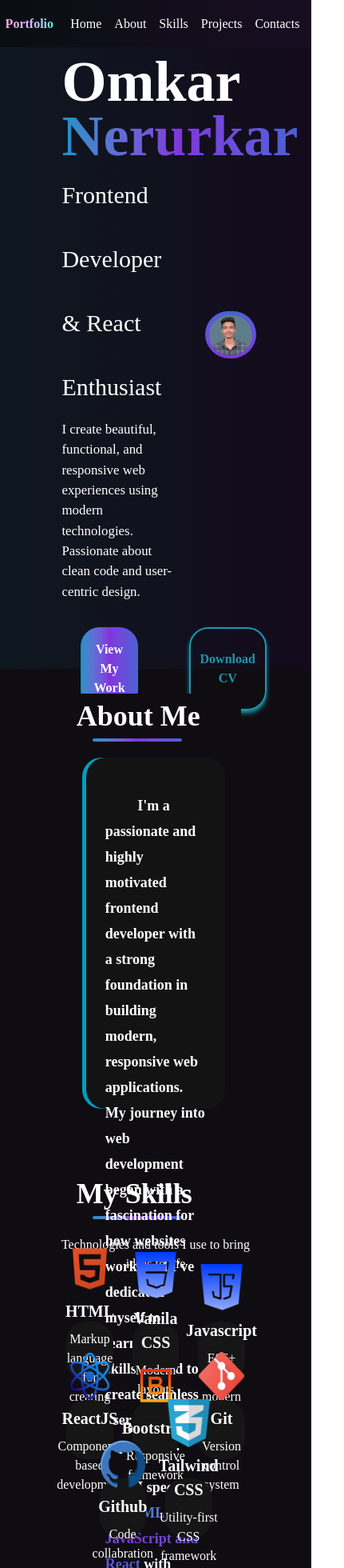
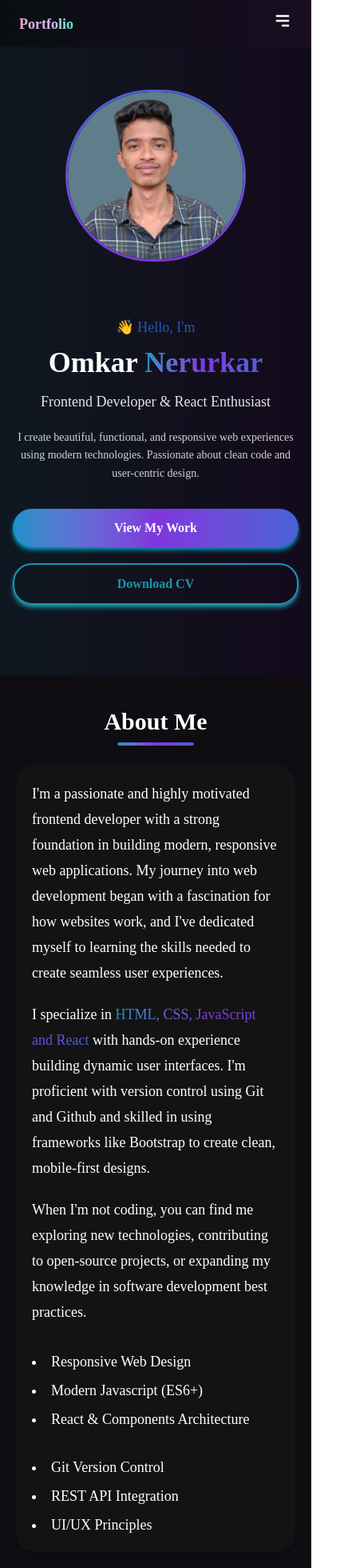
Before and after one commit to omkarNerurkar45/portfolio, a React (Vite) app: page / in a window 390 px wide. Shown: the top 1960 px of the page at 80% size, 431 px wide, since content can reach past the window. Built offline with nearby package versions, Linux system fonts and the light colour scheme; a web font is replaced by a local one.

Commit message:
Maked it responsive

```diff
--- a/package.json
+++ b/package.json
@@ -13,6 +13,7 @@
     "@tailwindcss/vite": "^4.1.16",
     "react": "^19.1.1",
     "react-dom": "^19.1.1",
+    "react-icons": "^5.5.0",
     "react-router-dom": "^7.9.5",
     "react-scroll": "^1.9.3",
     "tailwindcss": "^4.1.16"
--- a/src/components/About.jsx
+++ b/src/components/About.jsx
@@ -1,36 +1,47 @@
-import React from 'react'
+import React from "react";
 
 const About = () => {
   return (
-    <div className=' flex flex-col bg-[#0f0d11] text-white pt-5 h-[65vh]'>
-      <div className="main h-[60vh] w-[55vw]  m-auto bg-[#0f0d11]">
-        <div className=" upper text-4xl font-bold p-2 w-50">About Me</div>
-        <div className="ml-7 rounded-2xl h-1 w-28 bg-gradient-to-r from-[#1192c9] via-[#7f35dd] to-[#4961d4]"></div>
-        <div className="bg-[#131313] shadow-[-5px_0px_0px_#009ec0] p-6  bg-[#009ec0] rounded-3xl m-5 p-5 font-bold h-[52vh] lower leading-10">
-          <p className='leading-8 text-lg mt-5 justify-center'>&nbsp;&nbsp;&nbsp;&nbsp;&nbsp;&nbsp;&nbsp;&nbsp;&nbsp;I'm a passionate and highly motivated frontend developer with a strong foundation in building modern, responsive web applications. My journey into web development began with a fascination for how websites work, and I've dedicated myself to learning the skills needed to create seamless user experiences.</p>
-          <p className='leading-8 text-lg mt-5 justify-center'>&nbsp;&nbsp;&nbsp;&nbsp;&nbsp;&nbsp;&nbsp;&nbsp;&nbsp;I specialize in <span className='bg-gradient-to-r from-[#1192c9] to-[#4961d4] via-[#7f35dd] bg-clip-text text-transparent'>HTML, CSS, JavaScript and React</span> with hands-on experience building dynamic user interfaces. I'm proficient with version control using Git and Github and skilled in using frameworks like Bootstrap to create clean, mobile-first designs.</p>
-          <p className='leading-8 text-lg mt-5 justify-center'>&nbsp;&nbsp;&nbsp;&nbsp;&nbsp;&nbsp;&nbsp;&nbsp;&nbsp;When I'm not coding, you can find me exploring new technologies, contributing to open-source projects or expanding my knwoledge in software development best practices. </p>
+    <section className="flex flex-col bg-[#0f0d11] text-white py-10 px-5 sm:px-10 md:px-20">
 
-          <div className="list flex justify-around pt-5 items-center mx-auto">
-            <div className="left">
-              <ul>
+      <div className="text-center mb-6">
+        <h1 className="text-3xl sm:text-4xl md:text-5xl font-bold">About Me</h1>
+        <div className="h-1 w-24 sm:w-28 mx-auto mt-2 rounded-2xl bg-gradient-to-r from-[#1192c9] via-[#7f35dd] to-[#4961d4]"></div>
+      </div>
+
+
+      <div className="bg-[#131313] shadow-md p-5 sm:p-8 md:p-10 rounded-3xl max-w-5xl mx-auto">
+
+        <p className="text-lg sm:text-xl leading-8 mb-5">
+          I'm a passionate and highly motivated frontend developer with a strong foundation in building modern, responsive web applications. My journey into web development began with a fascination for how websites work, and I've dedicated myself to learning the skills needed to create seamless user experiences.
+        </p>
+        <p className="text-lg sm:text-xl leading-8 mb-5">
+          I specialize in{" "}
+          <span className="bg-gradient-to-r from-[#1192c9] via-[#7f35dd] to-[#4961d4] bg-clip-text text-transparent">
+            HTML, CSS, JavaScript and React
+          </span>{" "}
+          with hands-on experience building dynamic user interfaces. I'm proficient with version control using Git and Github and skilled in using frameworks like Bootstrap to create clean, mobile-first designs.
+        </p>
+        <p className="text-lg sm:text-xl leading-8 mb-8">
+          When I'm not coding, you can find me exploring new technologies, contributing to open-source projects, or expanding my knowledge in software development best practices.
+        </p>
+
+
+        <div className="flex flex-col md:flex-row justify-around gap-8">
+          <ul className="list-disc list-inside space-y-2 text-lg sm:text-xl">
             <li>Responsive Web Design</li>
             <li>Modern Javascript (ES6+)</li>
             <li>React & Components Architecture</li>
           </ul>
-            </div>
-            <div className="right">
-              <ul>
+          <ul className="list-disc list-inside space-y-2 text-lg sm:text-xl">
             <li>Git Version Control</li>
             <li>REST API Integration</li>
             <li>UI/UX Principles</li>
           </ul>
         </div>
       </div>
-        </div>
-      </div>
-    </div>
-  )
-}
+    </section>
+  );
+};
 
-export default About
+export default About;
--- a/src/components/Home.jsx
+++ b/src/components/Home.jsx
@@ -3,50 +3,55 @@ import { Link } from "react-scroll";
 
 const Home = () => {
   const btnResume = () => {
-    const pdfUrl = "../src/Assets/omkarNerurkar_resume.pdf";
+    // ✅ Use PDF from the public folder
+    const pdfUrl = "/omkarNerurkar_resume.pdf";
     const link = document.createElement("a");
     link.href = pdfUrl;
     link.download = "omkarNerurkar_resume.pdf";
-    document.body.appendChild(link);
     link.click();
-    document.body.removeChild(link);
   };
 
   return (
-    <div className="bg-slate-800 h-[99vh] text-white bg-gradient-to-r from-[#0e1821] to-[#130a1b]">
-      <div className="w-3/4 m-auto h-full flex justify-around">
-        {/* Left Div */}
+    <section
+      id="Home"
+      className="bg-gradient-to-r from-[#0e1821] to-[#130a1b] text-white min-h-screen w-full flex items-center justify-center px-4 sm:px-8 py-10 overflow-hidden"
+    >
 
-        <div className="left w-1/2 flex flex-col my-auto">
-          <div>
-            <h1 className="pl-2 leading-17 text-[#215abc]">👋 Hello, I'm</h1>
-          </div>
-          <div>
-            <h1 className="pl-2 leading-17 text-7xl font-extrabold">
+      <div className="flex flex-col-reverse lg:flex-row justify-between items-center w-full max-w-[1300px] gap-12">
+
+
+        <div className="flex flex-col items-center lg:items-start text-center lg:text-left w-full lg:w-1/2 animate-fadeIn">
+          <h1 className="text-[#215abc] text-lg sm:text-xl md:text-2xl lg:text-3xl mt-5 lg:mt-0">
+            👋 Hello, I'm
+          </h1>
+
+          <h1 className="text-4xl sm:text-5xl md:text-6xl lg:text-7xl font-extrabold mt-2 leading-tight">
             Omkar{" "}
-              <span className="bg-gradient-to-r from-[#1192c9] to-[#4961d4] via-[#7f35dd] bg-clip-text text-transparent">
+            <span className="bg-gradient-to-r from-[#1192c9] via-[#7f35dd] to-[#4961d4] bg-clip-text text-transparent">
               Nerurkar
             </span>
           </h1>
-          </div>
-          <div>
-            <h2 className="pl-2 leading-20 text-3xl">
+
+          <h2 className="text-lg sm:text-2xl md:text-3xl lg:text-4xl mt-3 text-gray-200">
             Frontend Developer & React Enthusiast
           </h2>
-          </div>
-          <div>
-            <p className=" pl-2 text-[2vh] font-extralight">
-              I create beautiful, functional, and responsive web experiences
-              using modern technologies. Passionate about clean code and
-              user-centric design.
+
+          <p className="text-sm sm:text-base md:text-lg mt-5 leading-relaxed font-extralight text-gray-300 max-w-md">
+            I create beautiful, functional, and responsive web experiences using
+            modern technologies. Passionate about clean code and user-centric
+            design.
           </p>
-          </div>
-          <div className="btns flex">
-            <button className="btnHover cursor-pointer font-bold m-8 rounded-3xl p-4 bg-gradient-to-r from-[#1192c9] to-[#4961d4] via-[#7f35dd] shadow-[#029dc1]">
-              <Link to="Projects" smooth={true} duration={700} offset={-80}>View My Work</Link>
+
+
+          <div className="flex flex-col sm:flex-row gap-5 mt-8 w-full sm:w-auto justify-center lg:justify-start">
+            <button className="cursor-pointer font-bold rounded-3xl px-8 py-3 bg-gradient-to-r from-[#1192c9] via-[#7f35dd] to-[#4961d4] shadow-md shadow-[#029dc1] hover:opacity-90 transition duration-300">
+              <Link to="Projects" smooth={true} duration={700} offset={-80}>
+                View My Work
+              </Link>
             </button>
+
             <button
-              className="btnHover cursor-pointer font-bold m-8 border-2 border-[#1c96ac] text-[#1c96ac] rounded-3xl p-3 hover:text-white hover:bg-[#1c96ac] hover:duration-[0.6s] shadow-md shadow-[#1c96ac] "
+              className="cursor-pointer font-bold border-2 border-[#1c96ac] text-[#1c96ac] rounded-3xl px-8 py-3 hover:text-white hover:bg-[#1c96ac] transition duration-500 shadow-md shadow-[#1c96ac]"
               onClick={btnResume}
             >
               Download CV
@@ -54,19 +59,21 @@ const Home = () => {
           </div>
         </div>
 
-        {/* right Div */}
 
-        <div className="right rounded-full p-px bg-gradient-to-b  from-[#4961d4] to-[#7f35dd] my-auto h-[15vw]">
-          <div className="overflow-hidden bg-gradient-to-b from-[#4961d4] to-[#7f35dd] p-1 h-[15vw] rounded-full">
+        <div className="flex justify-center lg:justify-end w-full lg:w-1/2 mt-6 lg:mt-16 animate-fadeInUp">
+          <div className="rounded-full p-[3px] bg-gradient-to-b from-[#4961d4] to-[#7f35dd]
+            h-[55vw] sm:h-[35vw] md:h-[25vw] lg:h-[18vw] max-h-[280px] min-h-[150px]">
+            <div className="overflow-hidden rounded-full h-full bg-[#0e1821]">
               <img
-              className="w-full rounded-full h-full"
+                className="w-full h-full object-cover rounded-full"
                 src="../src/Assets/photo.png"
-              alt=""
+                alt="Omkar Nerurkar"
               />
             </div>
           </div>
         </div>
       </div>
+    </section>
   );
 };
 
--- a/src/components/Navbar.jsx
+++ b/src/components/Navbar.jsx
@@ -1,21 +1,80 @@
-import React from 'react'
-import { Link } from 'react-scroll'
+import React, { useState } from "react";
+import { Link } from "react-scroll";
+import { HiMenuAlt3, HiX } from "react-icons/hi";
 
 const Navbar = () => {
+  const [isOpen, setIsOpen] = useState(false);
+
   return (
-    <div className='fixed top-0 left-0 w-full z-50 flex items-center justify-around bg-gradient-to-r from-[#090e12] to-[#190d22] text-white h-[7vh]'>
-      <div className="Home font-extrabold bg-gradient-to-r from-pink-300 to-teal-300 via-purple-300 bg-clip-text text-transparent">
+    <nav className="fixed top-0 left-0 w-full z-50 text-white bg-gradient-to-r from-[#090e12] to-[#190d22] h-[7vh] flex items-center justify-between px-6 md:justify-around">
+
+      <div className="font-extrabold bg-gradient-to-r from-pink-300 to-teal-300 via-purple-300 bg-clip-text text-transparent text-lg md:text-xl">
         <button>Portfolio</button>
       </div>
-      <div className="assets">
-        <button className='buttonsNav textBg'><Link to="Home" smooth={true} duration={700} offset={-80}>Home</Link></button>
-        <button className='buttonsNav textBg'><Link to="About" smooth={true} duration={700} offset={-80}>About</Link></button>
-        <button className='buttonsNav textBg'><Link to="Skills" smooth={true} duration={700} offset={-80}>Skills</Link></button>
-        <button className='buttonsNav textBg'><Link to="Projects" smooth={true} duration={700} offset={-80}>Projects</Link></button>
-        <button className='buttonsNav textBg'><Link to="Contacts" smooth={true} duration={700} offset={-80}>Contacts</Link></button>
+
+      <div className="hidden md:flex gap-6">
+        <button className="buttonsNav textBg">
+          <Link to="Home" smooth={true} duration={700} offset={-80}>
+            Home
+          </Link>
+        </button>
+        <button className="buttonsNav textBg">
+          <Link to="About" smooth={true} duration={700} offset={-80}>
+            About
+          </Link>
+        </button>
+        <button className="buttonsNav textBg">
+          <Link to="Skills" smooth={true} duration={700} offset={-80}>
+            Skills
+          </Link>
+        </button>
+        <button className="buttonsNav textBg">
+          <Link to="Projects" smooth={true} duration={700} offset={-80}>
+            Projects
+          </Link>
+        </button>
+        <button className="buttonsNav textBg">
+          <Link to="Contacts" smooth={true} duration={700} offset={-80}>
+            Contacts
+          </Link>
+        </button>
       </div>
-    </div>
-  )
-}
 
-export default Navbar
+
+      <div className="md:hidden">
+        <button
+          onClick={() => setIsOpen(!isOpen)}
+          className="text-2xl focus:outline-none"
+        >
+          {isOpen ? <HiX /> : <HiMenuAlt3 />}
+        </button>
+      </div>
+
+
+      {isOpen && (
+        <div
+          className="absolute top-[7vh] rounded-b-4xl left-0 w-full h-[50vh] flex flex-col items-center justify-center gap-6 glassy-bg text-lg backdrop-blur-md"
+          onClick={() => setIsOpen(false)}
+        >
+          <Link to="Home" smooth={true} duration={700} offset={-80}>
+            Home
+          </Link>
+          <Link to="About" smooth={true} duration={700} offset={-80}>
+            About
+          </Link>
+          <Link to="Skills" smooth={true} duration={700} offset={-80}>
+            Skills
+          </Link>
+          <Link to="Projects" smooth={true} duration={700} offset={-80}>
+            Projects
+          </Link>
+          <Link to="Contacts" smooth={true} duration={700} offset={-80}>
+            Contacts
+          </Link>
+        </div>
+      )}
+    </nav>
+  );
+};
+
+export default Navbar;
--- a/src/components/Skills.jsx
+++ b/src/components/Skills.jsx
@@ -1,42 +1,49 @@
-import React from 'react'
-import TempApi from '../components/TempApi.json'
+import React from "react";
+import TempApi from "../components/TempApi.json";
 
 const Skills = () => {
   return (
-    <div className='bg-[#0f0d11] text-white'>
-        <div className="upper w-[55vw] m-auto pt-20">
-            <h1 className='upper text-4xl  m-auto font-bold p-2'>My Skills</h1>
-            <div className=" ml-7 rounded-2xl h-1 w-28 m-auto bg-gradient-to-r from-[#1192c9] via-[#7f35dd] to-[#4961d4]"></div>
+    <section className="bg-[#0f0d11] text-white py-20 px-5 sm:px-10 md:px-20">
+
+      <div className="text-center mb-10">
+        <h1 className="text-3xl sm:text-4xl md:text-4xl font-bold">My Skills</h1>
+        <div className="h-1 w-24 sm:w-28 mx-auto mt-2 rounded-2xl bg-gradient-to-r from-[#1192c9] via-[#7f35dd] to-[#4961d4]"></div>
       </div>
-      <div className="main h-auto w-[64vw] m-auto pt-5">
-        <div className=" lower">
-          <div className=" text-center pb-5">
-            <h1>Technologies and tools I use to bring ideas to life</h1>
+
+
+      <div className="text-center mb-10">
+        <h2 className="text-base sm:text-lg md:text-xl">
+          Technologies and tools I use to bring ideas to life
+        </h2>
       </div>
-          <div className="flex flex-wrap justify-center gap-6 py-10 ">
 
+
+      <div className="flex flex-wrap justify-center gap-6">
         {TempApi.map((skill, index) => (
           <div
             key={index}
-          className="pt-8 pb-10 h-[11vw] w-[15vw] rounded-[25px]
-                     flex flex-col items-center justify-center text-center
-                     border border-transparent hover:border-[#009ec0] cursor-pointer bg-[#161616]
-                     transition-all duration-500 transform
-             hover:[transform:rotateY(10deg)_rotateX(10deg)_translateY(-10px)_scale(1.05)]
-             hover:shadow-2xl shadow-[#029dc1]"
+            className="bg-[#161616] rounded-2xl flex flex-col items-center justify-center text-center
+                       p-5 sm:p-6 md:p-8
+                       h-[220px] sm:h-[250px] md:h-[12vw]
+                       w-[90%] sm:w-[45%] md:w-[30vw] lg:w-[18vw]
+                       border border-transparent cursor-pointer
+                       transition-all duration-500
+                       hover:scale-105
+                       md:hover:[transform:rotateY(10deg)_rotateX(10deg)_translateY(-10px)_scale(1.05)]
+             hover:shadow-lg shadow-[#029dc1]"
           >
-          <i className="ri-html5-line skill-icon">
-            <img className="h-15" src={`../public/img/${skill.name.toLowerCase()}.png`} alt={skill.name} />
-          </i>
-          <h1 className="font-bold text-[20px] pt-2">{skill.name}</h1>
-          <p className="pt-2 pb-2 text-[16px]">{skill.para}</p>
+            <img
+              className="h-14 sm:h-20 md:h-[3vw]"
+              src={`public/img/${skill.name.toLowerCase()}.png`}
+              alt={skill.name}
+            />
+            <h1 className="font-bold text-lg sm:text-xl md:text-[20px] pt-2">{skill.name}</h1>
+            <p className="text-sm sm:text-base md:text-[16px] pt-2">{skill.para}</p>
           </div>
         ))}
       </div>
-    </div>
-        </div>
-      </div>
-  )
-}
+    </section>
+  );
+};
 
-export default Skills
+export default Skills;
--- a/src/index.css
+++ b/src/index.css
@@ -14,6 +14,43 @@
     hover:shadow-2xl
 }
 
+.glassy-bg {
+  background: rgba(255, 255, 255, 0.08);
+  backdrop-filter: blur(15px);
+  -webkit-backdrop-filter: blur(15px);
+  border-top: 1px solid rgba(255, 255, 255, 0.2);
+  border-bottom: 1px solid rgba(255, 255, 255, 0.2);
+  animation: fadeIn 0.3s ease-in-out;
+}
+
+@keyframes fadeIn {
+  from {
+    opacity: 0;
+    transform: translateY(-10px);
+  }
+  to {
+    opacity: 1;
+    transform: translateY(0);
+  }
+}
+
+
+@keyframes fadeIn {
+    from {
+      opacity: 0;
+      transform: translateY(-5px);
+    }
+    to {
+      opacity: 1;
+      transform: translateY(0);
+    }
+  }
+
+  .animate-fadeIn {
+    animation: fadeIn 0.3s ease-in-out;
+  }
+
+
 @font-face {
     font-family: font1;
     src: url(../fonts/Roboto-Italic-VariableFont_wdth\,wght.ttf);
```
Also changed, not shown: src/components/Contact.jsx (+70 -51 lines), src/components/Projects.jsx (+27 -23 lines), 1 other file (tests, documents, lock files or other folders). Lines whose indentation alone changed are shown as unchanged.
